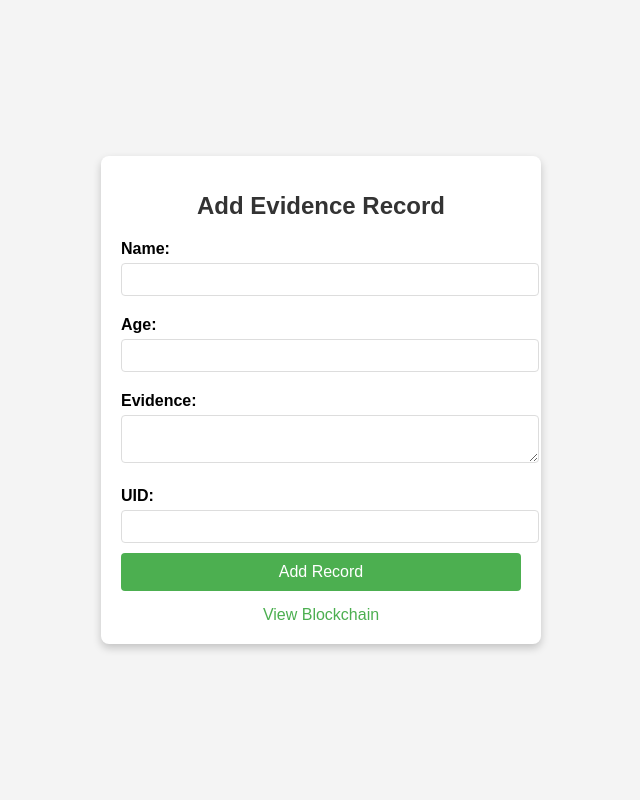
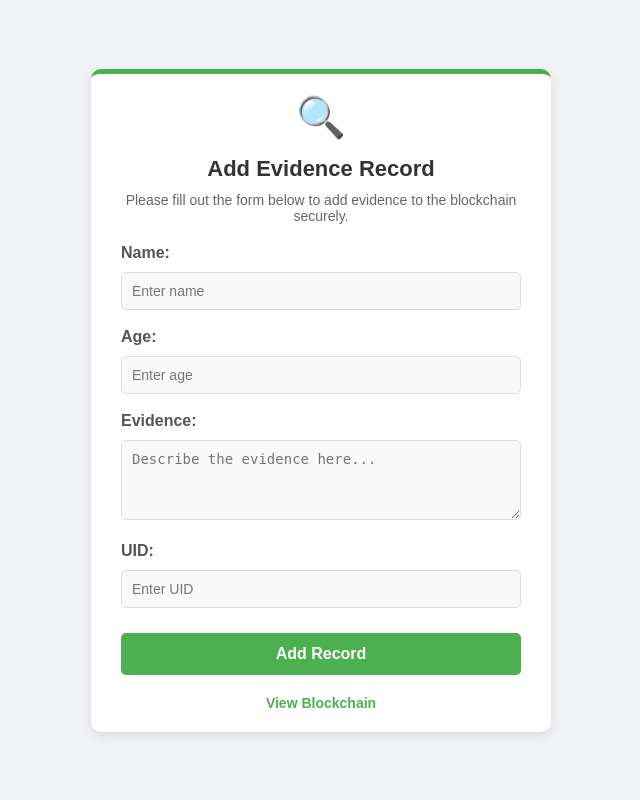
Before and after one commit to vaibhavk10/Blockchain-Evidence-System, a Flask app: page / in a window 1280 px wide. Shown: the whole page, without its empty margins (319-959 px from the left). Run offline with Flask 3, Linux system fonts and the light colour scheme.

Commit message:
Initial commit

```diff
--- a/templates/index.html
+++ b/templates/index.html
@@ -5,82 +5,109 @@
     <title>Blockchain Evidence Management</title>
     <style>
         body {
-            font-family: Arial, sans-serif;
+            font-family: 'Arial', sans-serif;
+            background-color: #f0f2f5;
             display: flex;
             justify-content: center;
             align-items: center;
-            height: 100vh;
+            min-height: 100vh;
             margin: 0;
-            background-color: #f4f4f4;
         }
         .container {
             width: 400px;
-            padding: 20px;
-            background-color: white;
-            border-radius: 8px;
-            box-shadow: 0 4px 8px rgba(0, 0, 0, 0.2);
+            padding: 20px 30px;
+            background-color: #ffffff;
+            border-radius: 10px;
+            box-shadow: 0 4px 12px rgba(0, 0, 0, 0.1);
             text-align: center;
+            border-top: 5px solid #4CAF50;
         }
         h1 {
-            font-size: 24px;
-            color: #333;
+            font-size: 22px;
+            color: #333333;
             margin-bottom: 20px;
+            font-weight: 600;
         }
         label {
             display: block;
-            margin-top: 10px;
-            font-weight: bold;
             text-align: left;
+            margin: 8px 0 5px;
+            font-weight: 600;
+            color: #555555;
         }
         input[type="text"],
         input[type="number"],
         textarea {
             width: 100%;
-            padding: 8px;
+            padding: 10px;
             margin-top: 5px;
             margin-bottom: 10px;
             border: 1px solid #ddd;
-            border-radius: 4px;
+            border-radius: 5px;
+            box-sizing: border-box;
+            font-size: 14px;
+            background-color: #f9f9f9;
+        }
+        textarea {
+            resize: vertical;
+            height: 80px;
         }
         button {
             width: 100%;
-            padding: 10px;
+            padding: 12px;
             background-color: #4CAF50;
             color: white;
             border: none;
-            border-radius: 4px;
+            border-radius: 5px;
             cursor: pointer;
             font-size: 16px;
+            font-weight: bold;
+            margin-top: 15px;
         }
         button:hover {
             background-color: #45a049;
         }
         a {
-            display: block;
-            margin-top: 15px;
+            display: inline-block;
+            margin-top: 20px;
             color: #4CAF50;
             text-decoration: none;
+            font-size: 14px;
+            font-weight: 600;
         }
         a:hover {
             text-decoration: underline;
+        }
+        .header-icon {
+            font-size: 40px;
+            color: #4CAF50;
+            margin-bottom: 15px;
+        }
+        .info-text {
+            font-size: 14px;
+            color: #666;
+            margin-top: -10px;
+            margin-bottom: 20px;
         }
     </style>
 </head>
 <body>
     <div class="container">
+        <div class="header-icon">🔍</div>
         <h1>Add Evidence Record</h1>
+        <p class="info-text">Please fill out the form below to add evidence to the blockchain securely.</p>
         <form action="/add_record" method="post">
             <label for="name">Name:</label>
-            <input type="text" id="name" name="name" required>
+            <input type="text" id="name" name="name" placeholder="Enter name" required>
 
             <label for="age">Age:</label>
-            <input type="number" id="age" name="age" required>
+            <input type="number" id="age" name="age" placeholder="Enter age" required>
 
             <label for="evidence">Evidence:</label>
-            <textarea id="evidence" name="evidence" required></textarea>
+            <textarea id="evidence" name="evidence" placeholder="Describe the evidence here..." required></textarea>
 
             <label for="uid">UID:</label>
-            <input type="text" id="uid" name="uid" required>
+            <input type="text" id="uid" name="uid" placeholder="Enter UID" required>
 
             <button type="submit">Add Record</button>
         </form>
```
Also changed, not shown: templates/view_blockchain.html (+51 -3 lines).
